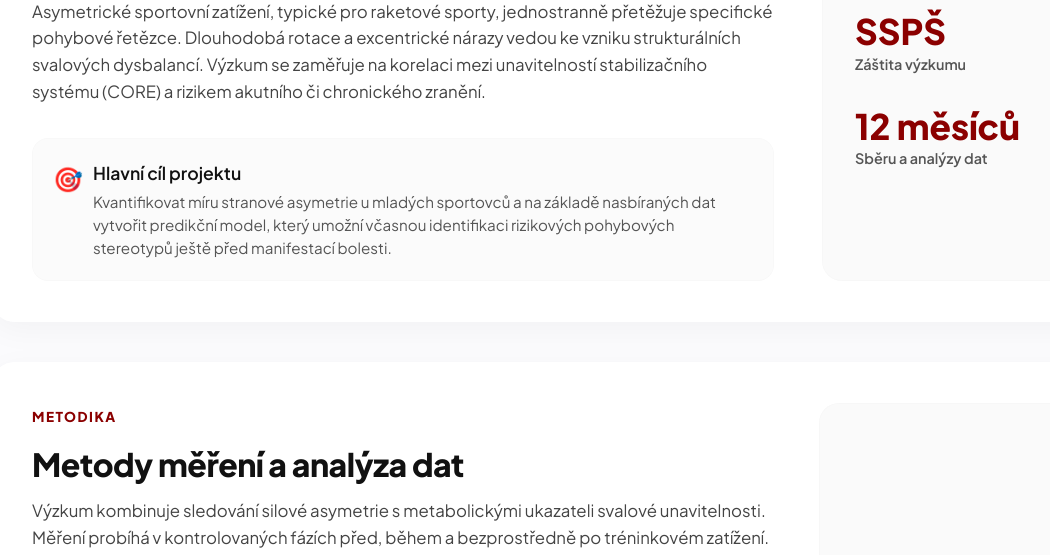
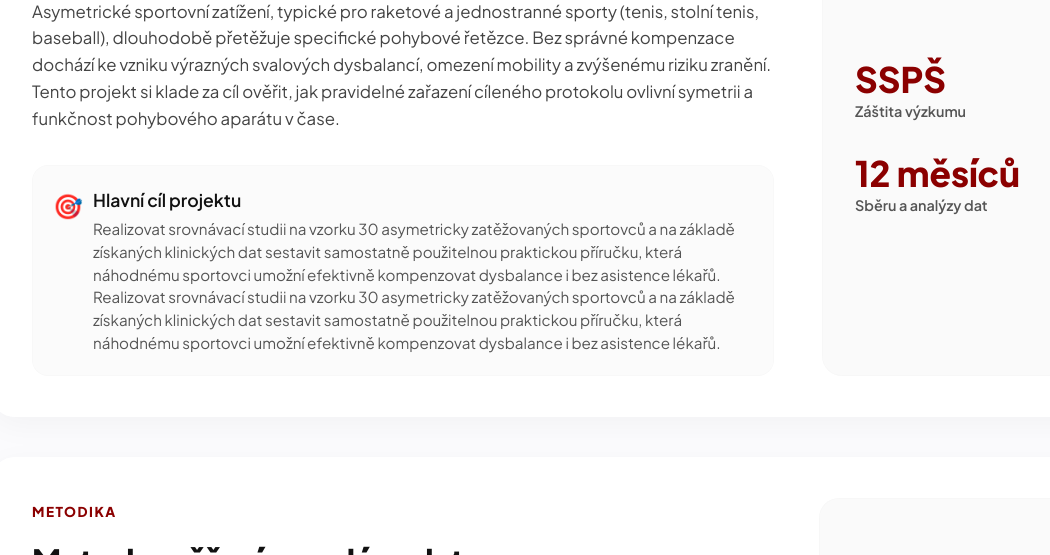
Before and after one commit to JakubSimoncic/portfolio, a plain HTML site: page pages/vyzkum.html in a window 1280 px wide. Shown: the part 760-1315 px from the top of the page, without its empty margins (73-1123 px from the left). Drawn offline with Linux system fonts and the light colour scheme.

Commit message:
Revise content and structure of vyzkum.html
Updated research project details, including objectives and methodology.

```diff
--- a/pages/vyzkum.html
+++ b/pages/vyzkum.html
@@ -34,7 +34,7 @@
         <header class="hero-section">
             <span class="badge">Aplikovaná srovnávací studie</span>
             <h1>Biomechanická analýza<span> ASYMETRIE</span></h1>
-            <p class="lead-text">Prevence zranění a sledování unavitelnosti u jednostranně zatěžovaných sportovců</p>
+            <p class="lead-text">Výzkum jednostranné zátěže u sportovců, měření adherence a tvorba univerzální kompenzační příručky pro veřejnost.</p>
         </header>
 
         <section class="research-detail-wrapper">
@@ -43,14 +43,23 @@
                 <div class="card-left">
                     <span class="category-tag">Teoretický rámec</span>
                     <h2>Úvod a hypotéza výzkumu</h2>
-                    <p class="card-desc">Asymetrické sportovní zatížení, typické pro raketové sporty, jednostranně přetěžuje specifické pohybové řetězce. Dlouhodobá rotace a excentrické nárazy vedou ke vzniku strukturálních svalových dysbalancí. Výzkum se zaměřuje na korelaci mezi unavitelností stabilizačního systému (CORE) a rizikem akutního či chronického zranění.</p>
+                    <p class="card-desc">
+                        Asymetrické sportovní zatížení, typické pro raketové a jednostranné sporty (tenis, stolní tenis, baseball), dlouhodobě přetěžuje specifické pohybové řetězce.
+                        Bez správné kompenzace dochází ke vzniku výrazných svalových dysbalancí, omezení mobility a zvýšenému riziku zranění. Tento projekt si klade za cíl ověřit,
+                        jak pravidelné zařazení cíleného protokolu ovlivní symetrii a funkčnost pohybového aparátu v čase.
+                    </p>
 
                     <div class="interactive-list">
                         <div class="list-item">
                             <span class="item-icon">🎯</span>
                             <div class="item-text">
                                 <h4>Hlavní cíl projektu</h4>
-                                <p>Kvantifikovat míru stranové asymetrie u mladých sportovců a na základě nasbíraných dat vytvořit predikční model, který umožní včasnou identifikaci rizikových pohybových stereotypů ještě před manifestací bolesti.</p>
+                                <p>
+                                    Realizovat srovnávací studii na vzorku 30 asymetricky zatěžovaných sportovců a na základě získaných klinických dat sestavit samostatně použitelnou praktickou příručku,
+                                    která náhodnému sportovci umožní efektivně kompenzovat dysbalance i bez asistence lékařů.
+                                    Realizovat srovnávací studii na vzorku 30 asymetricky zatěžovaných sportovců a na základě získaných klinických dat sestavit samostatně použitelnou praktickou příručku,
+                                    která náhodnému sportovci umožní efektivně kompenzovat dysbalance i bez asistence lékařů.
+                                </p>
                             </div>
                         </div>
                     </div>
```
